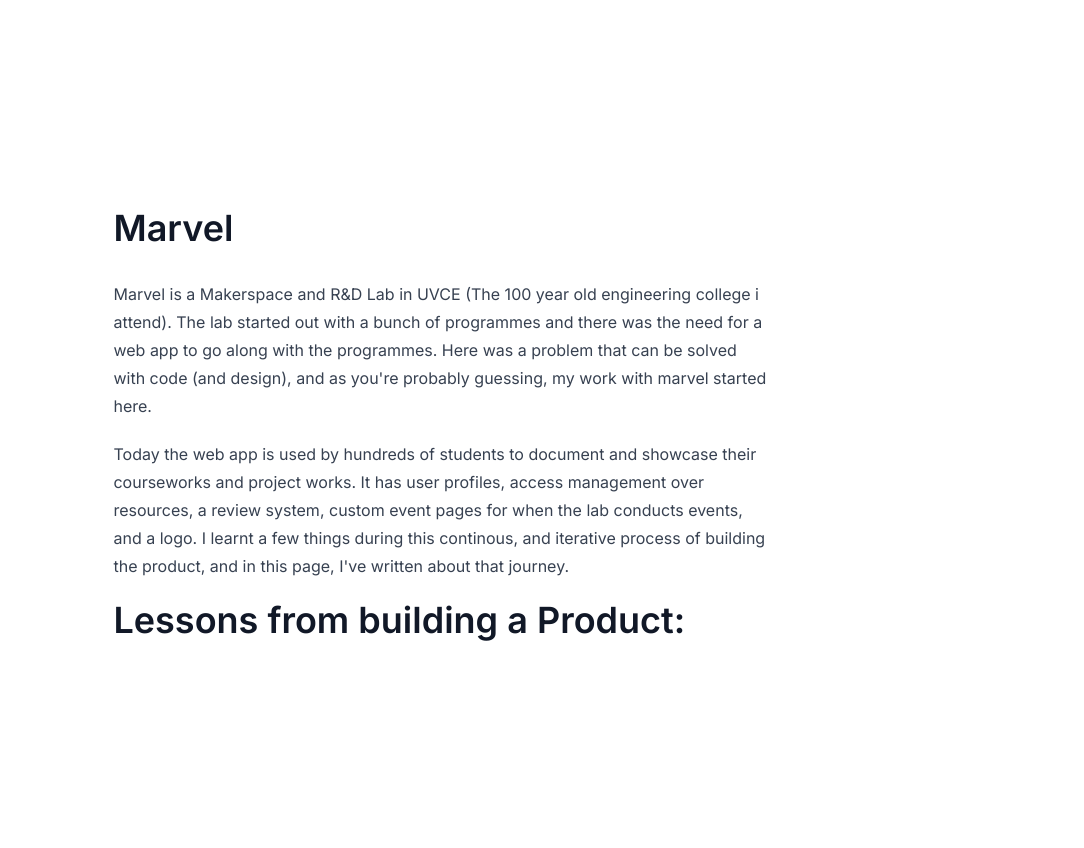
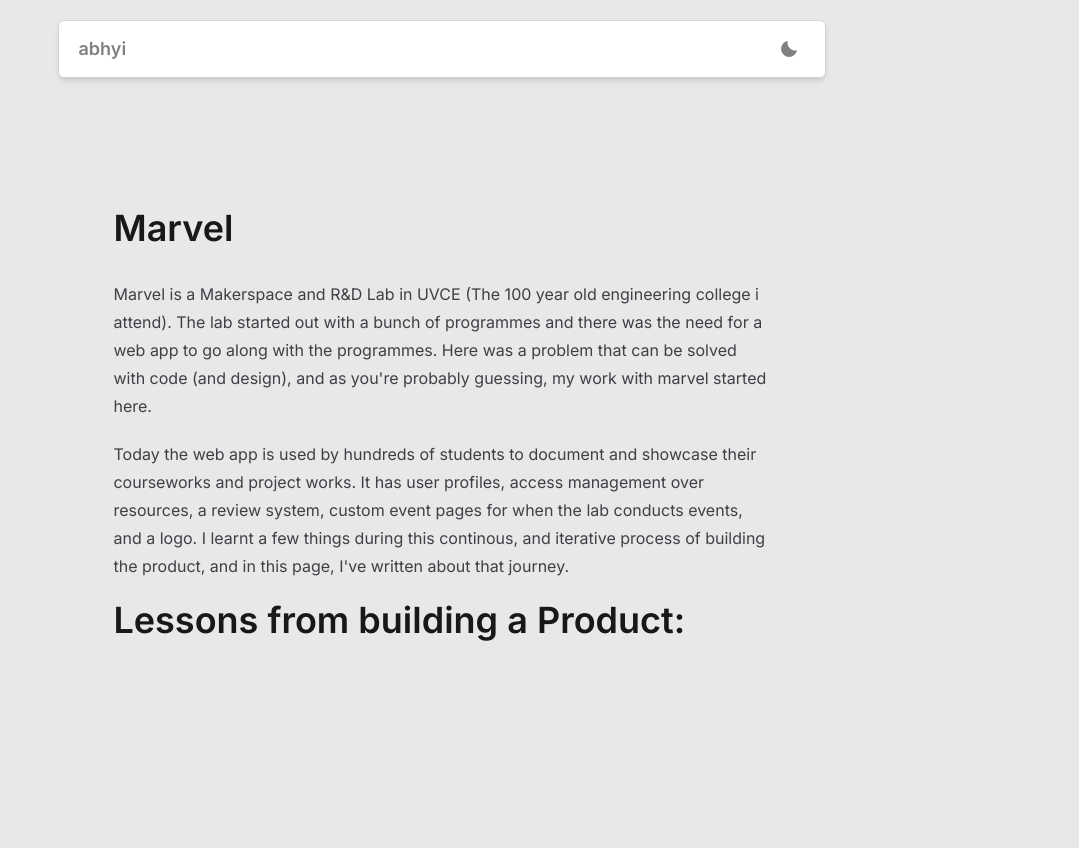
Before and after one commit to abyii/my-website, a Next.js app in the folder site/: page /work/marvel in a window 1280 px wide. Shown: the whole page, without its empty margins (196-1280 px from the left). Built offline with nearby package versions, Linux system fonts and the light colour scheme; a web font is replaced by a local one; what tailwindcss-bg-patterns would draw is missing.

Commit message:
blog navbar

```diff
--- a/site/app/globals.css
+++ b/site/app/globals.css
@@ -43,12 +43,10 @@
 /* Handle */
 ::-webkit-scrollbar-thumb .dark {
   background: rgb(81, 81, 81);
-  border-radius: 100px;
 }
 
 ::-webkit-scrollbar-thumb {
   background: rgb(158, 158, 158);
-  border-radius: 100px;
 }
 
 /* Handle on hover */
--- a/site/app/work/marvel/page.tsx
+++ b/site/app/work/marvel/page.tsx
@@ -1,12 +1,16 @@
 import { Window } from "@abhyi/components/ui";
 import Mdx from "./marvel.mdx";
+import { AppBar } from "@abhyi/components/ui/AppBar";
 
 export default function page() {
   return (
-    <Window className="flex justify-center bg-p-10 dark:bg-p-1">
-      <div className="w-full h-full py-52 prose prose-headings:font-semibold prose-p:font-normal ">
-        <Mdx />
-      </div>
-    </Window>
+    <>
+      <Window className="flex flex-col items-center bg-p-9 dark:bg-p-1">
+        <AppBar />
+        <div className="w-full h-full py-52 prose prose-zinc dark:prose-invert prose-headings:font-semibold">
+          <Mdx />
+        </div>
+      </Window>
+    </>
   );
 }
--- a/site/components/Context/index.tsx
+++ b/site/components/Context/index.tsx
@@ -5,10 +5,10 @@
 function Context({ children }: { children: React.ReactNode }) {
   return (
     <ThemeProvider
+      attribute="class"
       defaultTheme="light"
       themes={["light", "dark"]}
       enableColorScheme
-      enableSystem
     >
       {children}
     </ThemeProvider>
--- /dev/null
+++ b/site/components/Icons/DarkMode.tsx
@@ -0,0 +1,19 @@
+const DarkModeIcon = ({ ...props }) => {
+  return (
+    <svg
+      {...props}
+      width="24"
+      height="24"
+      viewBox="0 0 134 134"
+      fill="none"
+      xmlns="http://www.w3.org/2000/svg"
+    >
+      <path
+        d="M67.7875 133.375C58.5125 133.375 49.8172 131.608 41.7016 128.075C33.5859 124.542 26.5193 119.766 20.5016 113.748C14.4839 107.731 9.70833 100.664 6.175 92.5484C2.64167 84.4328 0.875 75.7375 0.875 66.4625C0.875 50.3417 6.00937 36.1255 16.2781 23.8141C26.5469 11.5026 39.6312 3.85625 55.5312 0.875C53.5437 11.8062 54.151 22.4891 57.3531 32.9234C60.5552 43.3578 66.076 52.4948 73.9156 60.3344C81.7552 68.174 90.8922 73.6948 101.327 76.8969C111.761 80.099 122.444 80.7063 133.375 78.7188C130.504 94.6188 122.885 107.703 110.519 117.972C98.1521 128.241 83.9083 133.375 67.7875 133.375Z"
+        fill="currentColor"
+      />
+    </svg>
+  );
+};
+
+export default DarkModeIcon;
--- a/site/components/Sections/About.tsx
+++ b/site/components/Sections/About.tsx
@@ -4,7 +4,7 @@
       className="w-full flex justify-center pattern-dots pattern-opacity-100 pattern-p-9 dark:pattern-p-1 pattern-bg-p-10 dark:pattern-bg-p-0
   pattern-size-4"
     >
-      <div className="max-w-4xl w-full px-10 py-20 font-mono text-sm italic dark:font-light text-p-0 dark:text-p-7">
+      <div className="max-w-4xl w-full px-10 py-20 font-mono text-sm italic text-p-0 dark:text-p-7">
         <p>
           <span className="not-italic font-semibold">ನಮಸ್ಕಾರ.</span> My name is
           Abhishek, I'm a 20 y.o He/Him and I like crafting digital
--- a/site/components/Sections/Hero.tsx
+++ b/site/components/Sections/Hero.tsx
@@ -16,7 +16,7 @@
           <span className="text-p-5">Yanjarappa</span>
         </h1>
         {/* caption */}
-        <p className="text-p-0 dark:text-p-10 self-end text-sm dark:font-thin mt-[90px] md:mt-12">
+        <p className="text-p-0 dark:text-p-10 self-end text-sm dark:font-extralight mt-[90px] md:mt-12">
           Developer and Designer
           <br />
           based in Bengaluru.
--- a/site/components/Sections/TabContents/Showcase.tsx
+++ b/site/components/Sections/TabContents/Showcase.tsx
@@ -7,13 +7,13 @@
     <div className="w-full flex flex-col gap-5 min-h-screen">
       <Link href="/work/marvel">
         <Card className="h-min group">
-          <h2 className="font-medium group-hover:underline text-p-3 group-hover:text-p-0 flex-1">
+          <h2 className="font-medium group-hover:underline text-p-3 dark:text-p-8 group-hover:text-p-0 dark:group-hover:text-p-9 flex-1">
             Lessons from building a Product
           </h2>
         </Card>
       </Link>
       <Card className="h-min group">
-        <h2 className="font-medium group-hover:underline text-p-3 group-hover:text-p-0 flex-1">
+        <h2 className="font-medium group-hover:underline text-p-3 dark:text-p-8 group-hover:text-p-0 dark:group-hover:text-p-9 flex-1">
           Lessons from building a Design System
         </h2>
       </Card>
--- /dev/null
+++ b/site/components/ui/AppBar.tsx
@@ -0,0 +1,42 @@
+"use client";
+import { motion } from "framer-motion";
+import Link from "next/link";
+import { IconButton } from "./Buttons";
+import { useTheme } from "next-themes";
+import LightModeIcon from "../Icons/LightMode";
+import DarkModeIcon from "../Icons/DarkMode";
+import clsx from "clsx";
+
+export const AppBar: React.FC<JSX.IntrinsicElements["nav"]> = () => {
+  const theme = useTheme();
+  return (
+    <motion.div className="w-full flex justify-center p-5 fixed top-0">
+      <nav
+        className={clsx(
+          "flex justify-between items-center rounded-md w-full max-w-3xl shadow-md active:shadow dark:shadow-lg",
+          "bg-p-10 dark:bg-p-0 px-5 py-3 border border-p-8 dark:border-p-2",
+          "transition-shadow duration-200"
+        )}
+      >
+        <Link href={"/"}>
+          <h6 className="font-semibold text-lg text-p-5 dark:text-p-6 hover:text-p-1 dark:hover:text-p-9 transition-all duration-200 ease-out">
+            abhyi
+          </h6>
+        </Link>
+
+        <IconButton
+          variant="text"
+          onClick={() =>
+            theme.setTheme(theme?.theme === "light" ? "dark" : "light")
+          }
+        >
+          {theme?.theme === "dark" ? (
+            <LightModeIcon className={"w-4 h-4 text-p-5 dark:text-p-6"} />
+          ) : (
+            <DarkModeIcon className={"w-4 h-4 text-p-5 dark:text-p-6"} />
+          )}
+        </IconButton>
+      </nav>
+    </motion.div>
+  );
+};
--- a/site/components/ui/Buttons.tsx
+++ b/site/components/ui/Buttons.tsx
@@ -53,6 +53,7 @@
             variant === "text",
         }
       )}
+      {...props}
     >
       {Left ? (
         <Left
@@ -136,6 +137,7 @@
           "underline hover:bg-p-9 hover:dark:bg-p-1": variant === "text",
         }
       )}
+      {...props}
     >
       {children}
     </button>
--- a/site/components/ui/Card.tsx
+++ b/site/components/ui/Card.tsx
@@ -11,7 +11,9 @@
     <div
       {...props}
       className={clsx(
-        "bg-p-10 dark:bg-p-0 rounded-md shadow hover:shadow-md cursor-pointer",
+        "bg-p-10 dark:bg-p-0 rounded-md cursor-pointer",
+        "border border-p-8 dark:border-p-2",
+        "shadow hover:shadow-md dark:shadow-p-2",
         "transition-all duration-200 ease-out p-5",
         "active:shadow-none",
         props?.className
--- a/site/components/ui/Tabs.tsx
+++ b/site/components/ui/Tabs.tsx
@@ -31,7 +31,7 @@
     ref={ref}
     className={clsx(
       "inline-flex items-center justify-center whitespace-nowrap rounded-md",
-      "px-3 py-1.5 text-sm font-medium transition-all",
+      "px-3 py-2 text-sm transition-all",
       "focus-visible:outline-none disabled:pointer-events-none disabled:opacity-50",
       "data-[state=active]:bg-p-10 data-[state=active]:dark:bg-p-0 data-[state=active]:shadow",
       className
```
Also changed, not shown: site/components/Icons/LightMode.tsx (added, +19 -0 lines).
